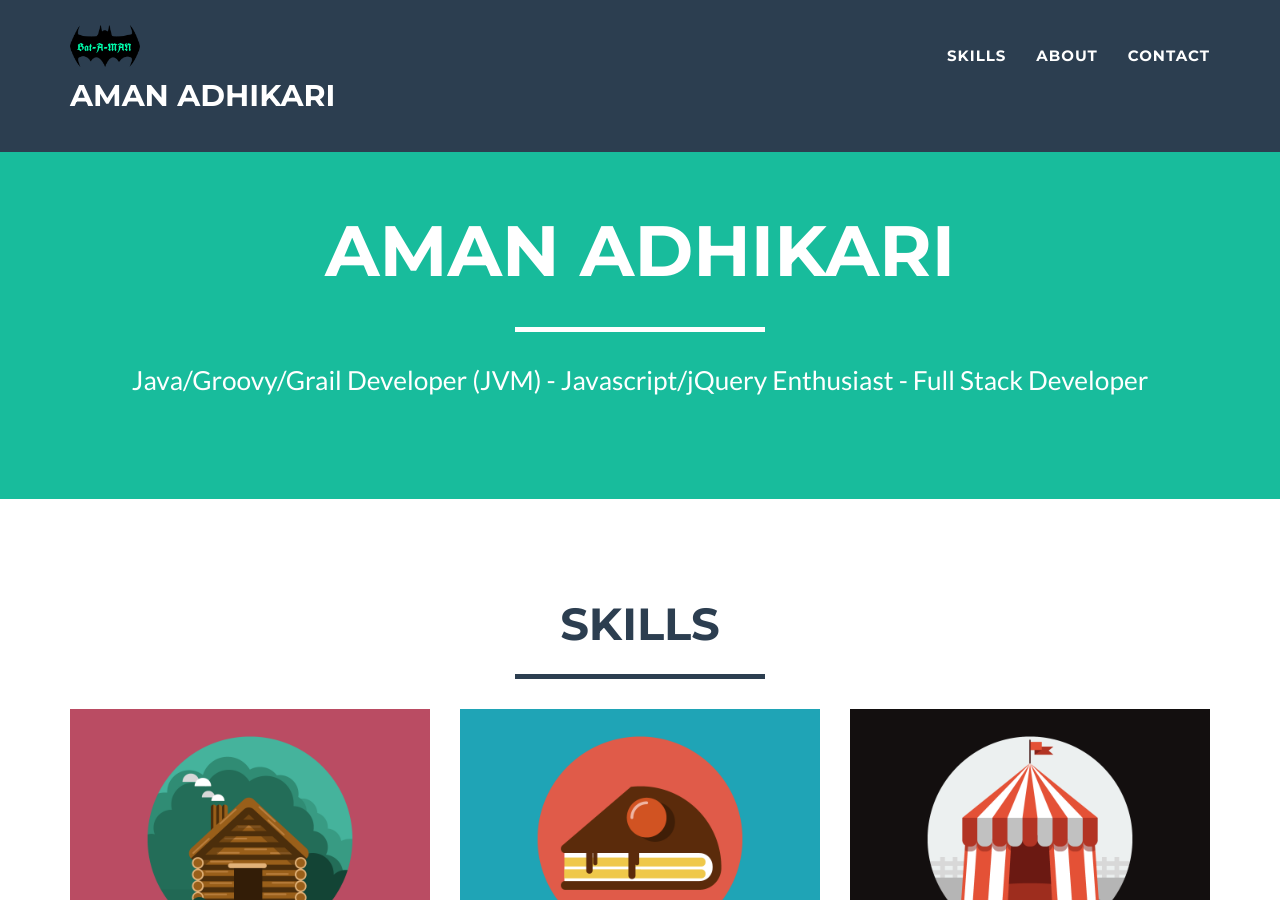
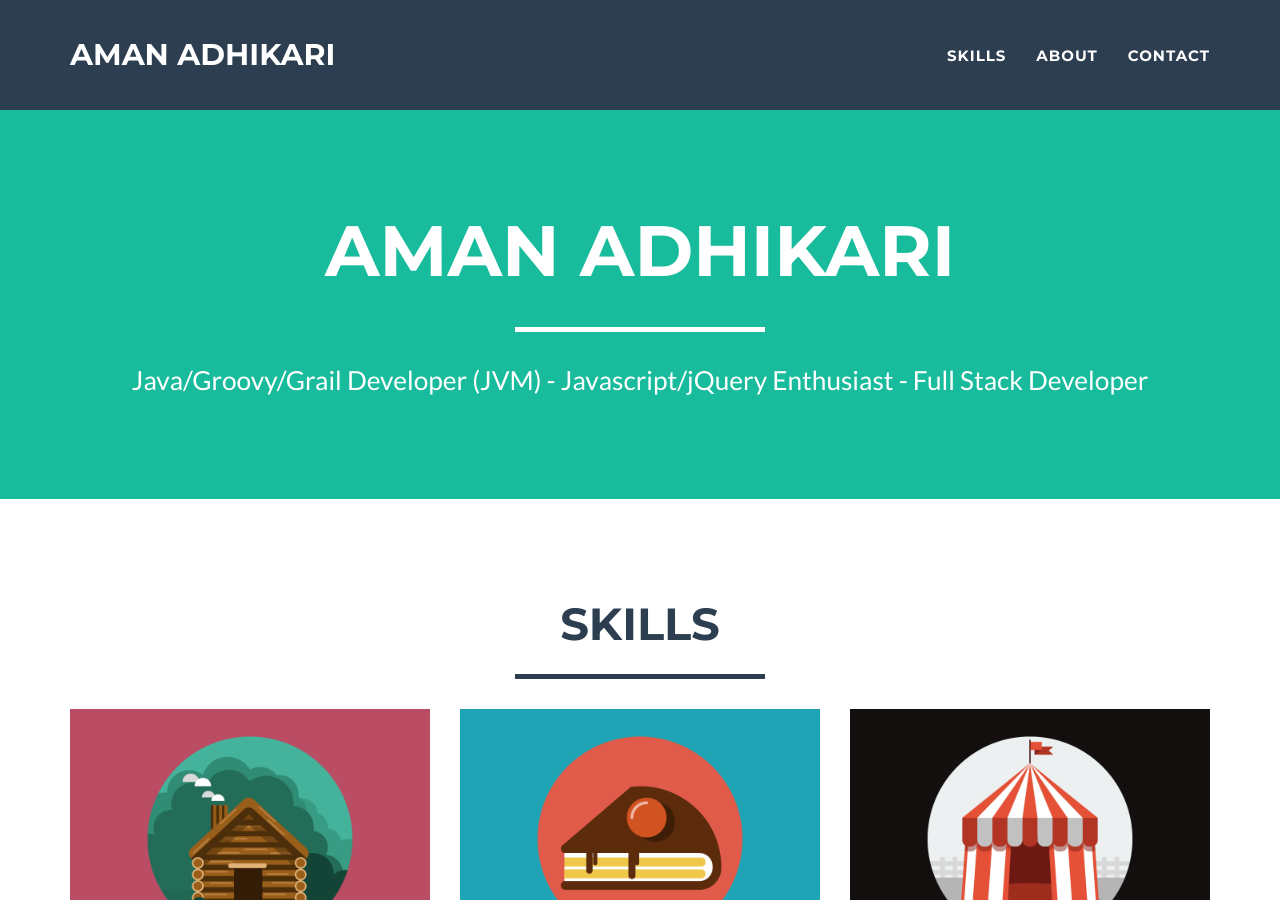
Before and after one commit to adhikariaman01/adhikariaman01.github.io, a Jekyll site: the page built from index.html, in a window 1280 px wide and 900 px high. Built offline with Jekyll 4.4.1, drawn with Linux system fonts in a browser that asks for light colours.

Commit message:
Update nav.html

```diff
--- a/_includes/nav.html
+++ b/_includes/nav.html
@@ -10,7 +10,7 @@
                     <span class="icon-bar"></span>
                 </button>
                 <div>
-                    <img class="img-responsive" src="img/Drawing.png" alt="" height="100" width="70">
+                    <!--<img class="img-responsive" src="img/Drawing.png" alt="" height="100" width="70">-->
                 </div>
                 <a class="navbar-brand" href="#page-top">{{ site.title }}</a>
             </div>
```
